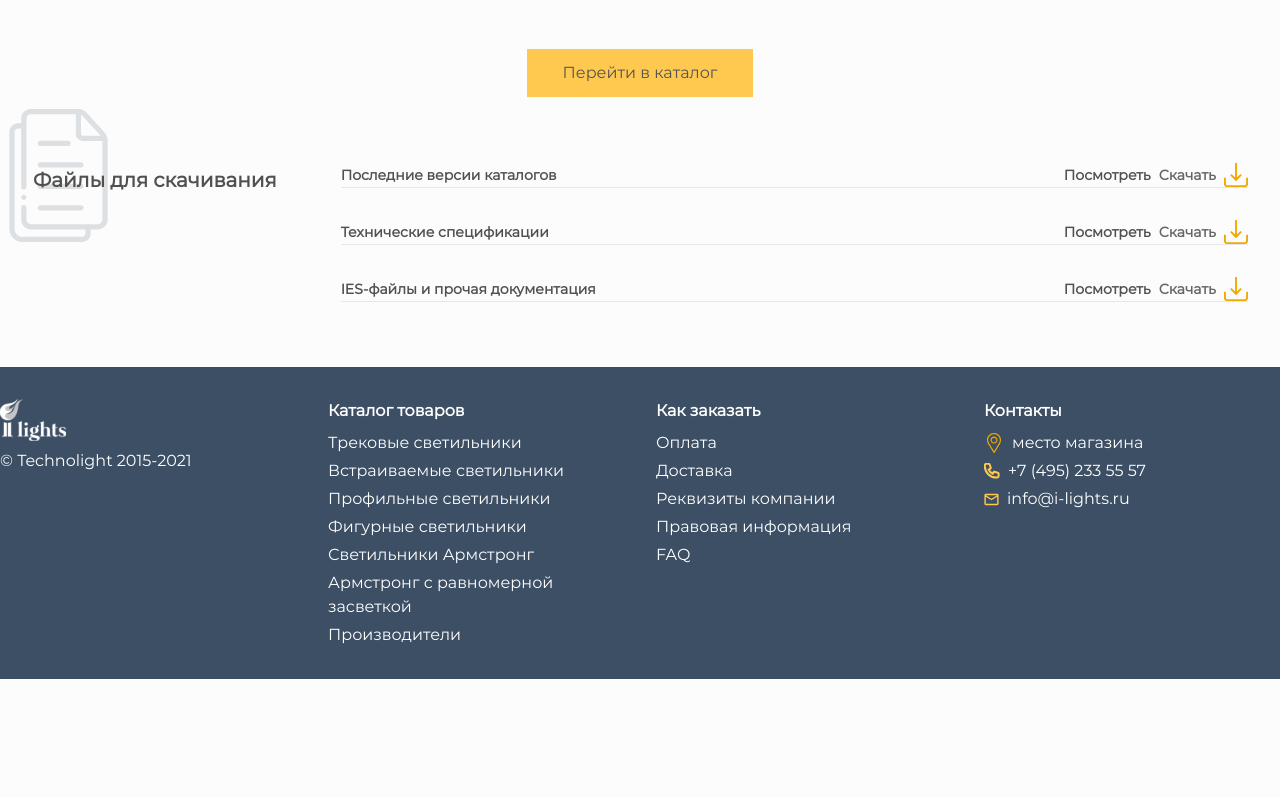
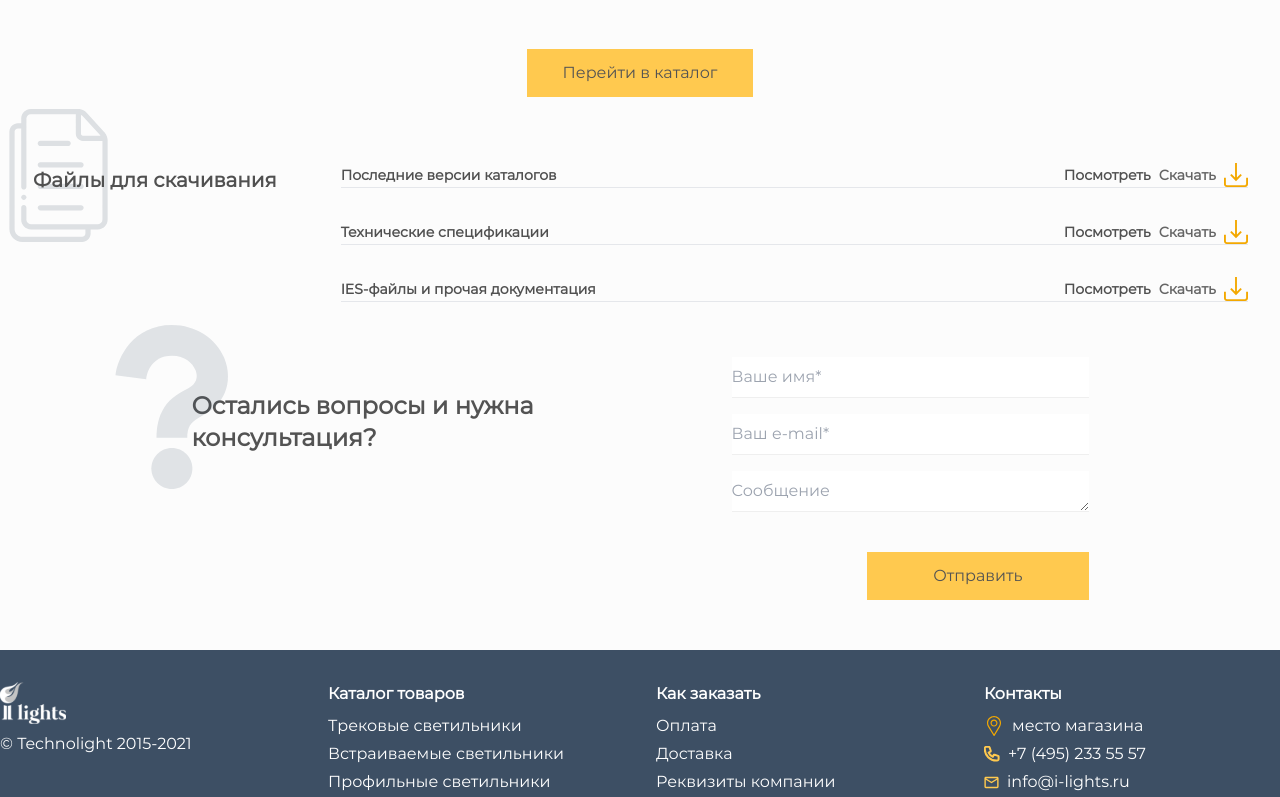
Before and after one commit to 89811421793/lamps, a Next.js app: page / in a window 1280 px wide. Shown: the part 2385-3182 px from the top of the page. Before the commit the page ends 3064 px from the top, so only its background shows below. Built offline with nearby package versions, Linux system fonts and the light colour scheme.

Commit message:
вид всей главной страницы

```diff
--- a/src/app/components/sections/mainpage/Latest.tsx
+++ b/src/app/components/sections/mainpage/Latest.tsx
@@ -36,7 +36,7 @@ const getCards = async (): Promise<CardProps[]> => {
       ],
     },
     {
-      url: "/prod3.png",
+      url: "/prod1.png",
       title: "Дизайнерский светильник изготавливаемый по проекту",
       price: 21800,
       id: "3",
@@ -47,7 +47,7 @@ const getCards = async (): Promise<CardProps[]> => {
       ],
     },
     {
-      url: "/prod4.png",
+      url: "/prod1.png",
       title: "Дизайнерский светильник изготавливаемый по проекту",
       price: 37900,
       id: "4",
@@ -85,6 +85,46 @@ const Latest = async () => {
         />
       </div>
       <ScrollableList />
+      <div className="flex justify-center items-start mt-10 w-full space-x-40 ">
+        {/* Левый блок */}
+        <div className="relative flex flex-col items-start max-w-[100%]">
+          <img
+            src="/qustionmark.svg"
+            alt=""
+            className="absolute -top-8 -left-24 z-10"
+          />
+          <h2 className="text-darkgrey font-montserrat text-2xl font-extrabold max-w-[100%] mt-[33px] mr-[38px]">
+            Остались вопросы и нужна{" "}
+            <span className="block">консультация?</span>
+          </h2>
+        </div>
+        {/* Правый блок с формой */}
+        <form className="flex flex-col max-w-[357px] w-full">
+          <input
+            type="text"
+            name="name"
+            placeholder="Ваше имя*"
+            className="border-b border-[#EFEFEF] mb-4 py-2 focus:outline-none"
+            required
+          />
+          <input
+            type="email"
+            name="email"
+            placeholder="Ваш e-mail*"
+            className="border-b border-[#EFEFEF] mb-4 py-2 focus:outline-none"
+            required
+          />
+          <textarea
+            name="message"
+            placeholder="Сообщение"
+            className="border-b border-[#EFEFEF] mb-10 py-2 focus:outline-none"
+            rows={1}
+          />
+          <div className="flex justify-end">
+            <Button text="Отправить" paddingX="px-[66px]" />
+          </div>
+        </form>
+      </div>
     </section>
   );
 };
```
Also changed, not shown: src/app/globals.css (line endings or trailing spaces).
